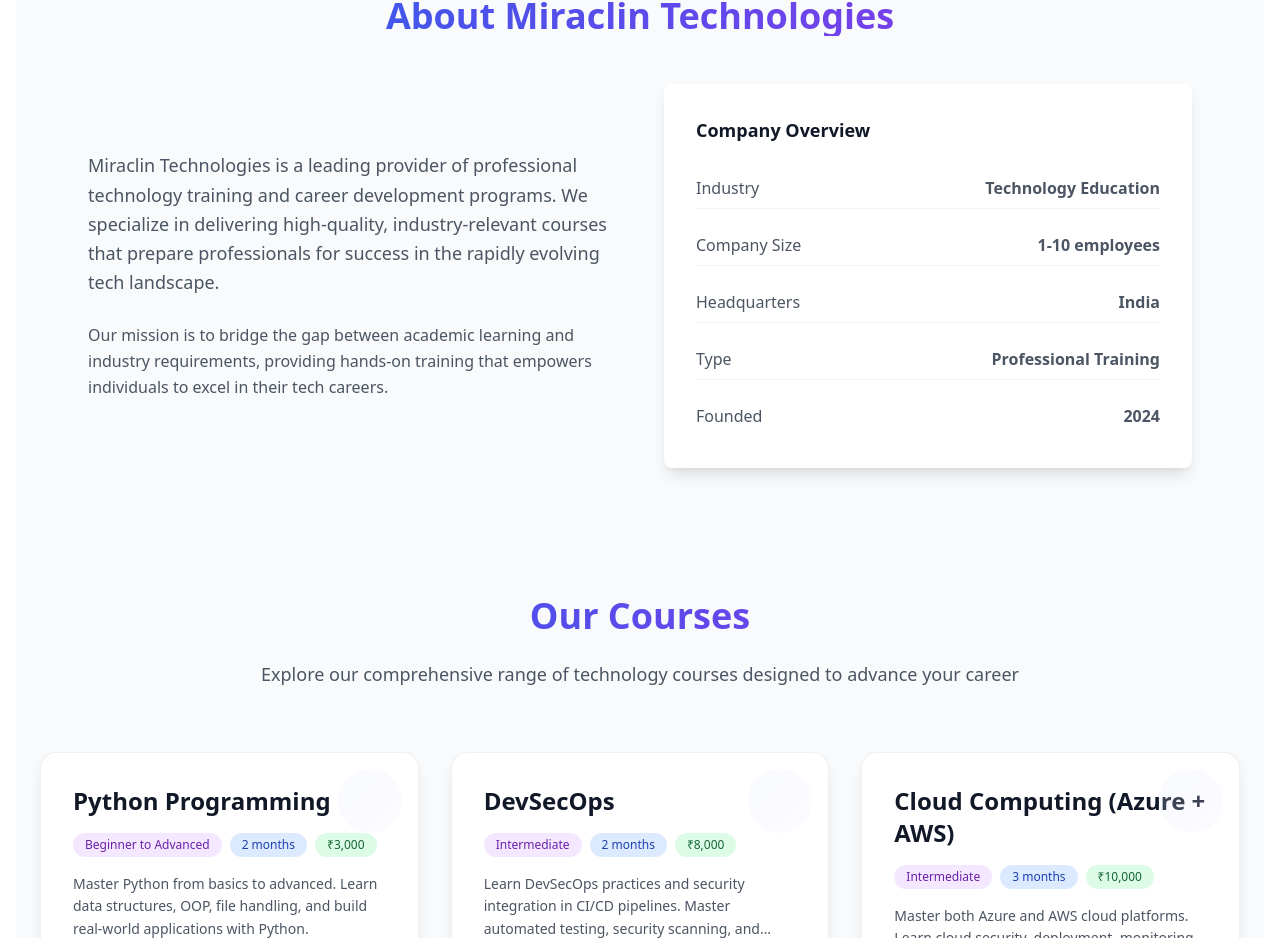
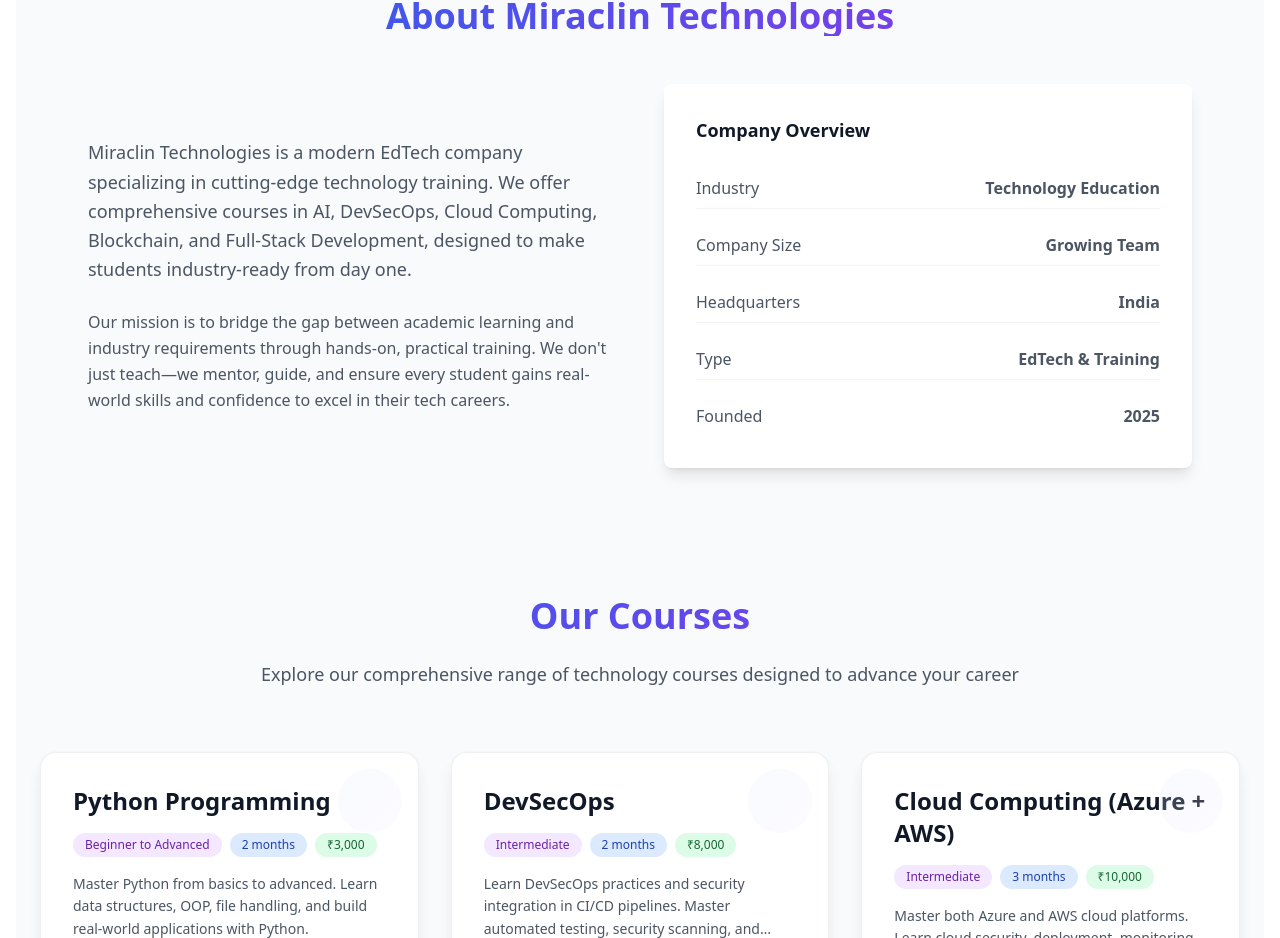
Before and after one commit to miracl-in/miracl-in.github.io, a Next.js app: page / in a window 1280 px wide. Shown: the part 3147-4085 px from the top of the page. Built offline with nearby package versions, Linux system fonts and the light colour scheme.

Commit message:
Update AboutSection.tsx

```diff
--- a/components/AboutSection.tsx
+++ b/components/AboutSection.tsx
@@ -1,9 +1,9 @@
 const organizationDetails = [
   { label: "Industry", value: "Technology Education" },
-  { label: "Company Size", value: "1-10 employees" },
+  { label: "Company Size", value: "Growing Team" },
   { label: "Headquarters", value: "India" },
-  { label: "Type", value: "Professional Training" },
-  { label: "Founded", value: "2024" },
+  { label: "Type", value: "EdTech & Training" },
+  { label: "Founded", value: "2025" },
 ]
 
 export default function AboutSection() {
@@ -17,14 +17,14 @@ export default function AboutSection() {
         <div className="grid lg:grid-cols-2 gap-12 items-center">
           <div>
             <p className="text-gray-600 dark:text-gray-300 text-lg leading-relaxed mb-6">
-              Miraclin Technologies is a leading provider of professional technology training
-              and career development programs. We specialize in delivering high-quality,
-              industry-relevant courses that prepare professionals for success in the
-              rapidly evolving tech landscape.
+              Miraclin Technologies is a modern EdTech company specializing in cutting-edge technology training.
+              We offer comprehensive courses in AI, DevSecOps, Cloud Computing, Blockchain, and Full-Stack Development,
+              designed to make students industry-ready from day one.
             </p>
             <p className="text-gray-600 dark:text-gray-300 text-base leading-relaxed">
-              Our mission is to bridge the gap between academic learning and industry requirements,
-              providing hands-on training that empowers individuals to excel in their tech careers.
+              Our mission is to bridge the gap between academic learning and industry requirements through
+              hands-on, practical training. We don't just teach—we mentor, guide, and ensure every student
+              gains real-world skills and confidence to excel in their tech careers.
             </p>
           </div>
 
```
